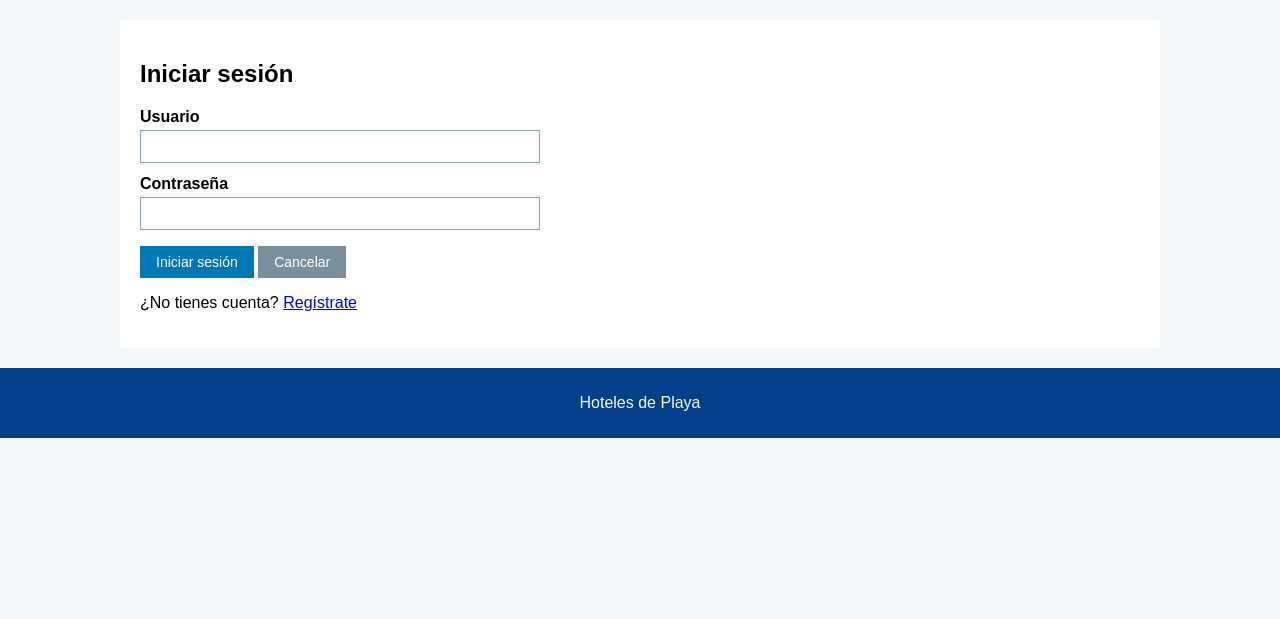
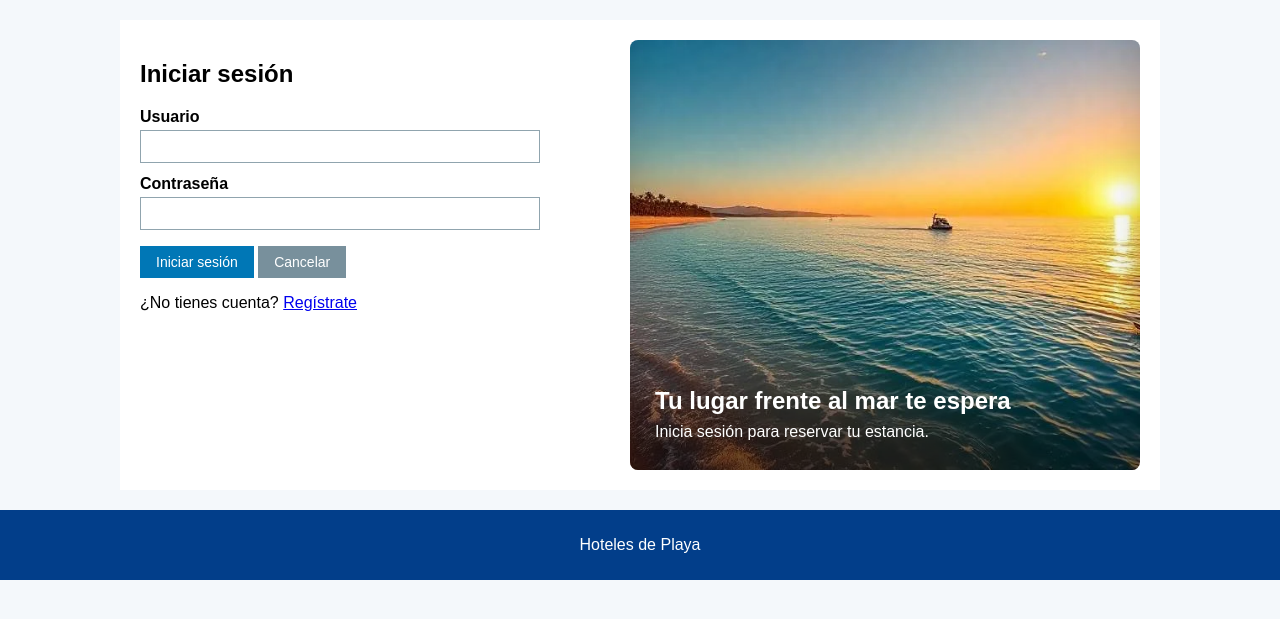
Before and after one commit to mirandajuan3007-bit/Hoteles-De-Playa, a PHP site: page /playa/autenticacion/login.php in a window 1280 px wide. Shown: the part 109-728 px from the top of the page. Run offline with PHP 8.4, Linux system fonts and the light colour scheme; data comes from the database, SQL or seed files in the repository.

Commit message:
base: decora login y registro y personaliza el inicio con sesion
- Login y registro con el formulario a un lado y una foto al otro
- En celular se oculta la foto y queda solo el formulario
- Con sesion, la portada saluda por nombre y muestra accesos segun el rol

```diff
--- a/autenticacion/login.php
+++ b/autenticacion/login.php
@@ -65,6 +65,10 @@ $raiz = "../";
 include($raiz . "includes/encabezado.php");
 ?>
 
+<!-- Diseño partido: formulario a la izquierda y foto a la derecha -->
+<div class="acceso">
+<div class="acceso-formulario">
+
 <h2>Iniciar sesión</h2>
 
 <?php if (isset($_GET["registro"]) && $error == "") { ?>
@@ -92,6 +96,14 @@ include($raiz . "includes/encabezado.php");
     <p>¿No tienes cuenta? <a href="registro.php">Regístrate</a></p>
 </form>
 
+</div>
+
+<div class="acceso-foto" style="background-image: url('<?php echo $raiz; ?>imagenes/inicio/playa-uno.webp');">
+    <p class="acceso-frase">Tu lugar frente al mar te espera</p>
+    <p>Inicia sesión para reservar tu estancia.</p>
+</div>
+</div>
+
 <script src="<?php echo $raiz; ?>js/validaciones.js"></script>
 <script>
 // Revisa que los dos campos esten llenos antes de enviar el formulario.
--- a/css/estilos.css
+++ b/css/estilos.css
@@ -270,6 +270,48 @@ body {
     font-size: 30px;
 }
 
+/* ===== Iniciar sesion y registro: formulario y foto lado a lado ===== */
+.acceso {
+    display: flex;
+    gap: 30px;
+    align-items: stretch;
+}
+
+.acceso-formulario {
+    flex: 1;
+}
+
+.acceso-foto {
+    flex: 1;
+    min-height: 380px;
+    display: flex;
+    flex-direction: column;
+    justify-content: flex-end;
+    padding: 25px;
+    color: white;
+    border-radius: 8px;
+    background-size: cover;
+    background-position: center;
+    /* Sombra interior oscura abajo para que se lea el texto */
+    box-shadow: inset 0 -120px 80px -40px rgba(0, 0, 0, 0.6);
+}
+
+.acceso-foto p {
+    margin: 4px 0;
+}
+
+.acceso-frase {
+    font-size: 24px;
+    font-weight: bold;
+}
+
+/* En pantallas chicas (celular) se oculta la foto para dejar solo el formulario */
+@media (max-width: 700px) {
+    .acceso-foto {
+        display: none;
+    }
+}
+
 .mensaje-exito {
     padding: 10px;
     margin-bottom: 10px;
```
Also changed, not shown: autenticacion/registro.php (+12 -0 lines), index.php (+15 -4 lines).
